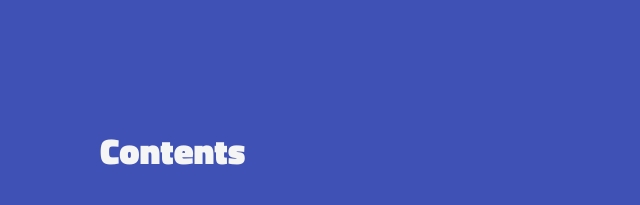
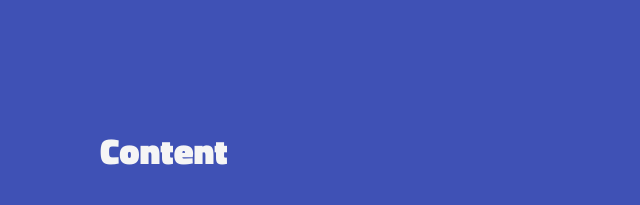
Before and after one commit to ioannisanastasopoulos/OATWeb, a plain HTML site: page las.html in a window 1280 px wide. Shown: the part 1960-2165 px from the top of the page, 0-640 px from the left. Drawn offline with Linux system fonts and the light colour scheme.

Commit message:
las website update

```diff
--- a/las.html
+++ b/las.html
@@ -76,7 +76,7 @@
     </div>
 
     <div class = "box2" id= "Content">
-        <h2 >Contents</h2>
+        <h2 >Content</h2>
 		<h3>Tutorial on OATutor Research Capabilities</h3>
 		<ul>
 			<li>A/B testing demonstration</li>
```
